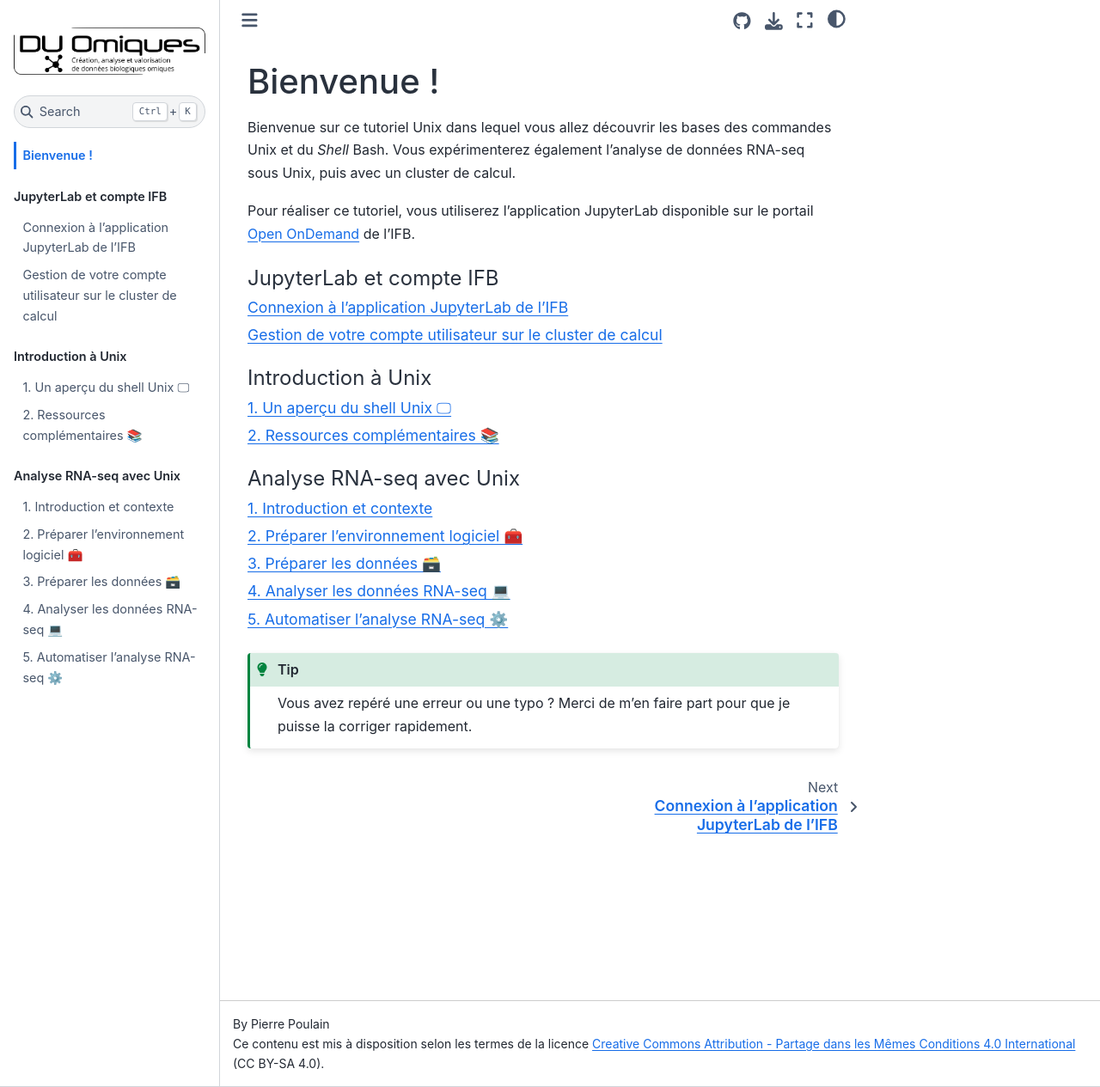
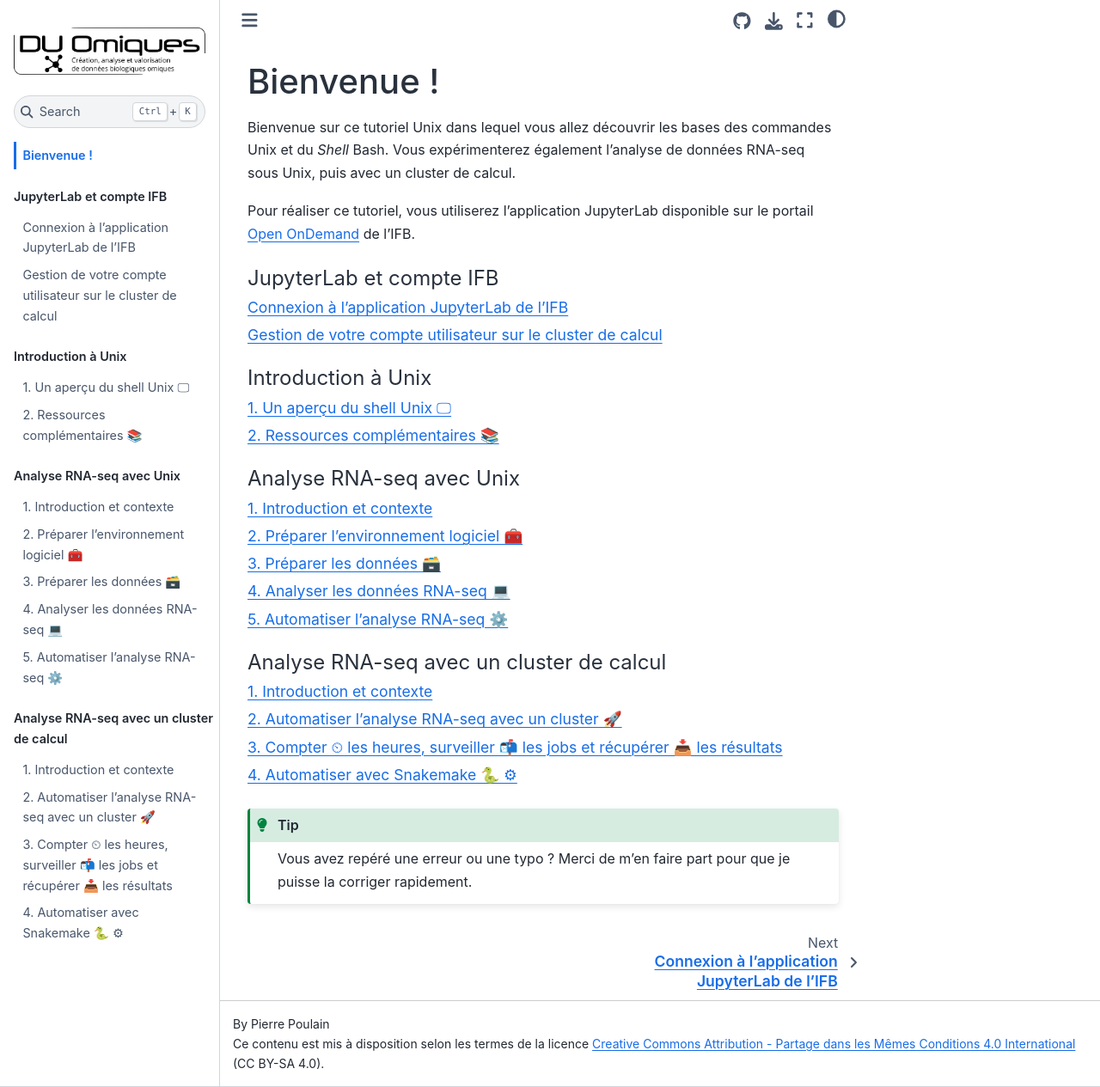
Before and after one commit to pierrepo/unix-tutorial, a Jupyter Book: the page built from content/intro.md, in a window 1280 px wide and 1265 px high. Shown: the whole window at 86% size. Built offline with Jupyter Book 1.0.4 settings and Sphinx 7.4.7 and the Sphinx Book theme 1.1.4, drawn with Linux system fonts in a browser that asks for light colours; some of the changed lines change nothing that is shown.

Commit message:
Make visible tuto3

```diff
--- a/content/_toc.yml
+++ b/content/_toc.yml
@@ -21,10 +21,10 @@ parts:
   - file: tuto2/2_preparer_donnees
   - file: tuto2/3_analyser
   - file: tuto2/4_automatiser
-# - caption: Analyse RNA-seq avec un cluster de calcul
-#   numbered: true
-#   chapters:
-#   - file: tuto3/0_intro
-#   - file: tuto3/1_automatiser
-#   - file: tuto3/2_compter_surveiller_recuperer
-#   - file: tuto3/3_automatiser_snakemake
+- caption: Analyse RNA-seq avec un cluster de calcul
+  numbered: true
+  chapters:
+  - file: tuto3/0_intro
+  - file: tuto3/1_automatiser
+  - file: tuto3/2_compter_surveiller_recuperer
+  - file: tuto3/3_automatiser_snakemake
```
